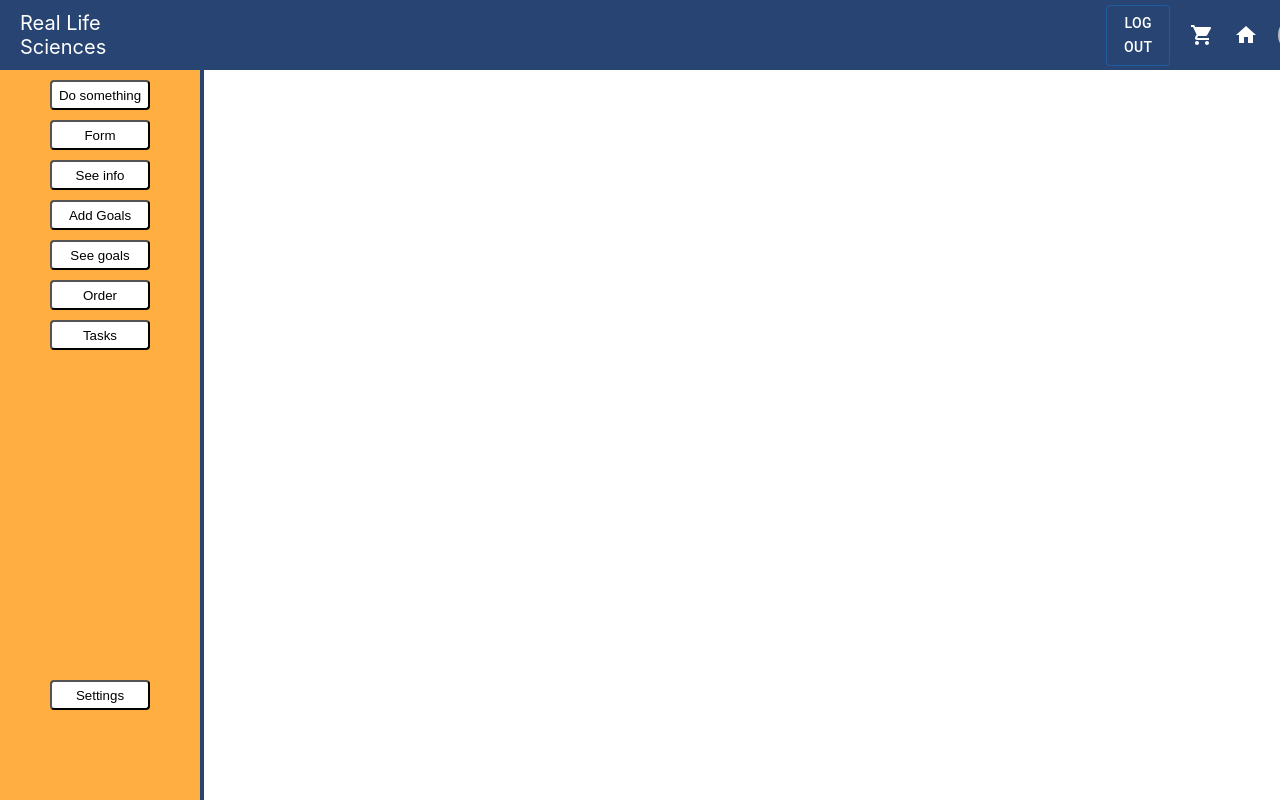
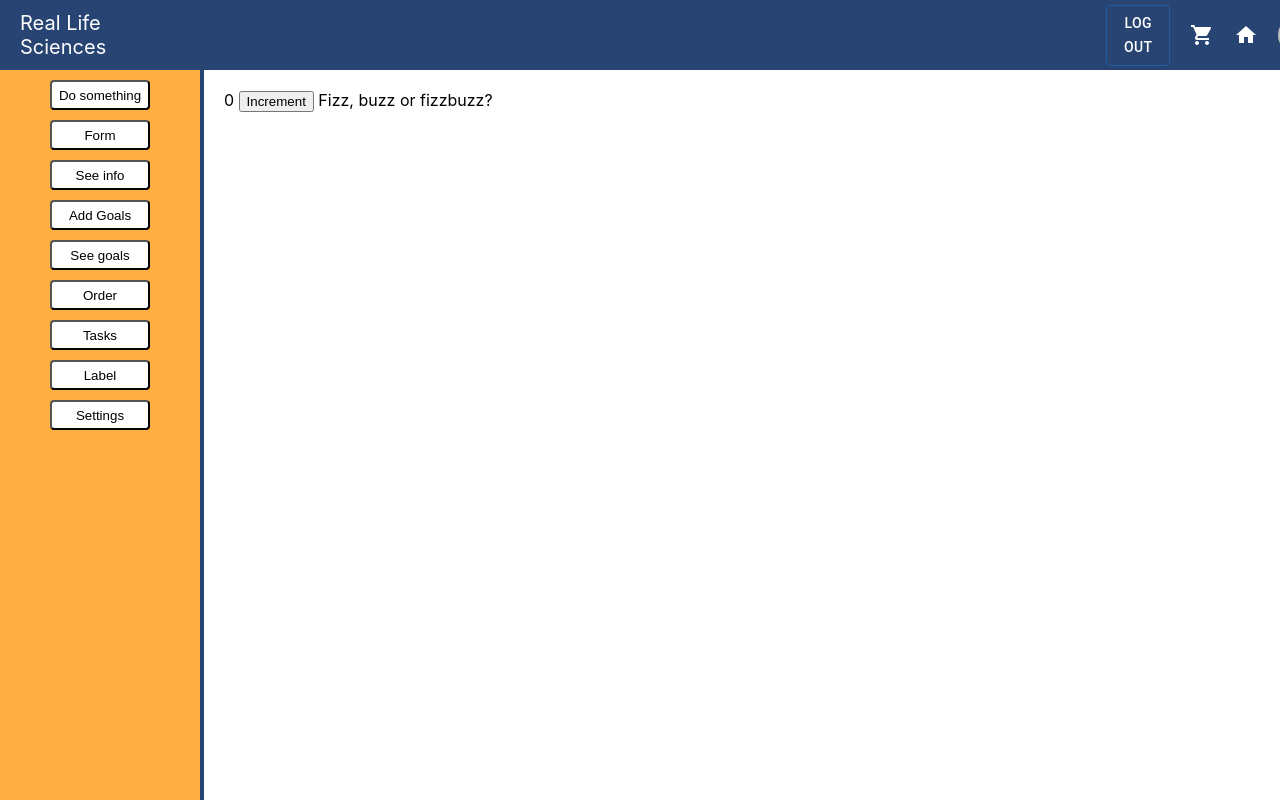
Before and after one commit to MunteanAndra/VSP-App, a React (Create React App) app: page /IncrementLabel in a window 1280 px wide. Shown: the top 800 px of the page. Built offline with nearby package versions, Linux system fonts and the light colour scheme; sample sign-in values are in the browser's storage.

Commit message:
Added new component in sidebar for incrementing a label from 0 and fizz, buzz for 3, 5 division

```diff
--- a/src/App.js
+++ b/src/App.js
@@ -17,6 +17,7 @@ import {Routes, Route, useNavigate} from 'react-router-dom';
 import {useSelector,useDispatch} from 'react-redux';
 import {authSelector, login} from "./store/Auth";
 import CustomSnackbar from "./Components/CustomSnackbar";
+import IncrementLabel from "./Components/IncrementLabel";
 
 function App() {
 
@@ -81,6 +82,7 @@ function App() {
                     <Route path = "/Settings" element = { <Settings/> } />
                     <Route path = "/Meals" element = { <Meals/> } />
                     <Route path = "/Task" element= { <Task/> } />
+                    <Route path = "/IncrementLabel" element ={ <IncrementLabel/>} />
                 </Routes>
                 </>
                 :
--- /dev/null
+++ b/src/Components/IncrementLabel.js
@@ -0,0 +1,33 @@
+import { useState } from 'react';
+
+const IncrementLabel = () => {
+
+    const [count, setCount] = useState(0);
+    const [label, setLabel] = useState('0');
+
+    const handleIncrement = () => {
+        let newCount = count + 1;
+
+        if( newCount % 3 === 0 && newCount % 5 === 0 ){
+            setLabel('fizzbuzz');
+        } else if( newCount % 3 === 0) {
+            setLabel('fizz');
+        } else if( newCount % 5 === 0) {
+            setLabel('buzz');
+        } else {
+            setLabel('' + newCount);
+        }
+
+        setCount(newCount);
+    }
+
+    return(
+        <div style={{marginLeft: 20, marginTop: 20}}>
+            <span style={{color: 'black'}}> {label} </span>
+            <button onClick={handleIncrement}> Increment </button>
+            <span style={{color: 'black'}}> Fizz, buzz or fizzbuzz? </span>
+        </div>
+    );
+}
+
+export default IncrementLabel;
--- a/src/Components/Sidebar/Sidebar.js
+++ b/src/Components/Sidebar/Sidebar.js
@@ -11,6 +11,7 @@ const Sidebar = (props) => {
     let navigateToSettings = useNavigate();
     let navigateToMeals = useNavigate();
     let navigateToTask = useNavigate();
+    let navigateToIncrement = useNavigate();
 
     const [text,setText] = useState(props.text);
 
@@ -45,7 +46,11 @@ const Sidebar = (props) => {
 
     const clickHandlerTask = () => {
         navigateToTask('/Task');
-    }
+    };
+
+    const clickHandlerIncrement = () => {
+        navigateToIncrement('/IncrementLabel');
+    };
 
     return (
     <div className='sidebar'> {text}
@@ -57,6 +62,7 @@ const Sidebar = (props) => {
             <button className="button5" onClick={clickHandlerSeeGoals}> See goals </button>
             <button className="button7" onClick={clickHandlerMeals}> Order </button>
             <button className="button9" onClick={clickHandlerTask}> Tasks </button>
+            <button className="button10" onClick={clickHandlerIncrement}> Label  </button>
             <button className="button6" onClick={clickHandlerSettings}> Settings </button>
         </div>
     </div>
--- a/src/Components/Sidebar/SidebarStyle.css
+++ b/src/Components/Sidebar/SidebarStyle.css
@@ -12,10 +12,9 @@
     flex-direction: column;
     justify-content: space-around;
     align-items: center;
-
 }
 
-.button1, .button2, .button3, .button4, .button5, .button6, .button7, .button9{
+.button1, .button2, .button3, .button4, .button5, .button6, .button7, .button9, .button10{
     width: 100px;
     transition-duration: 1s;
     border-radius: 4px;
@@ -31,12 +30,8 @@
 .button5:hover,
 .button6:hover,
 .button7:hover,
-.button9:hover{
+.button9:hover,
+.button10:hover {
     background-color: #274472;
     color: white;
 }
-
-
-.button6{
-    margin-top: 330px;
-}
```
